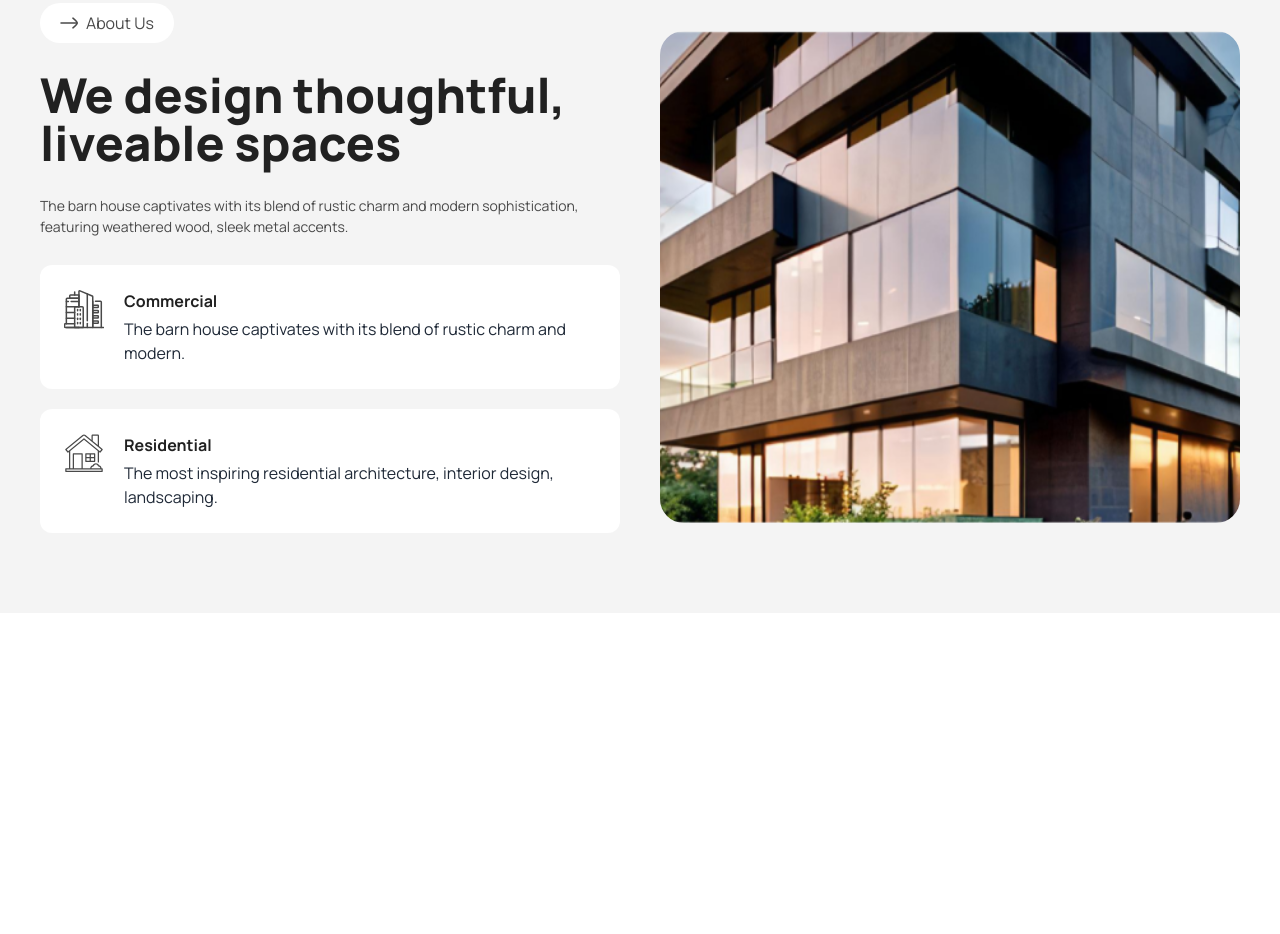
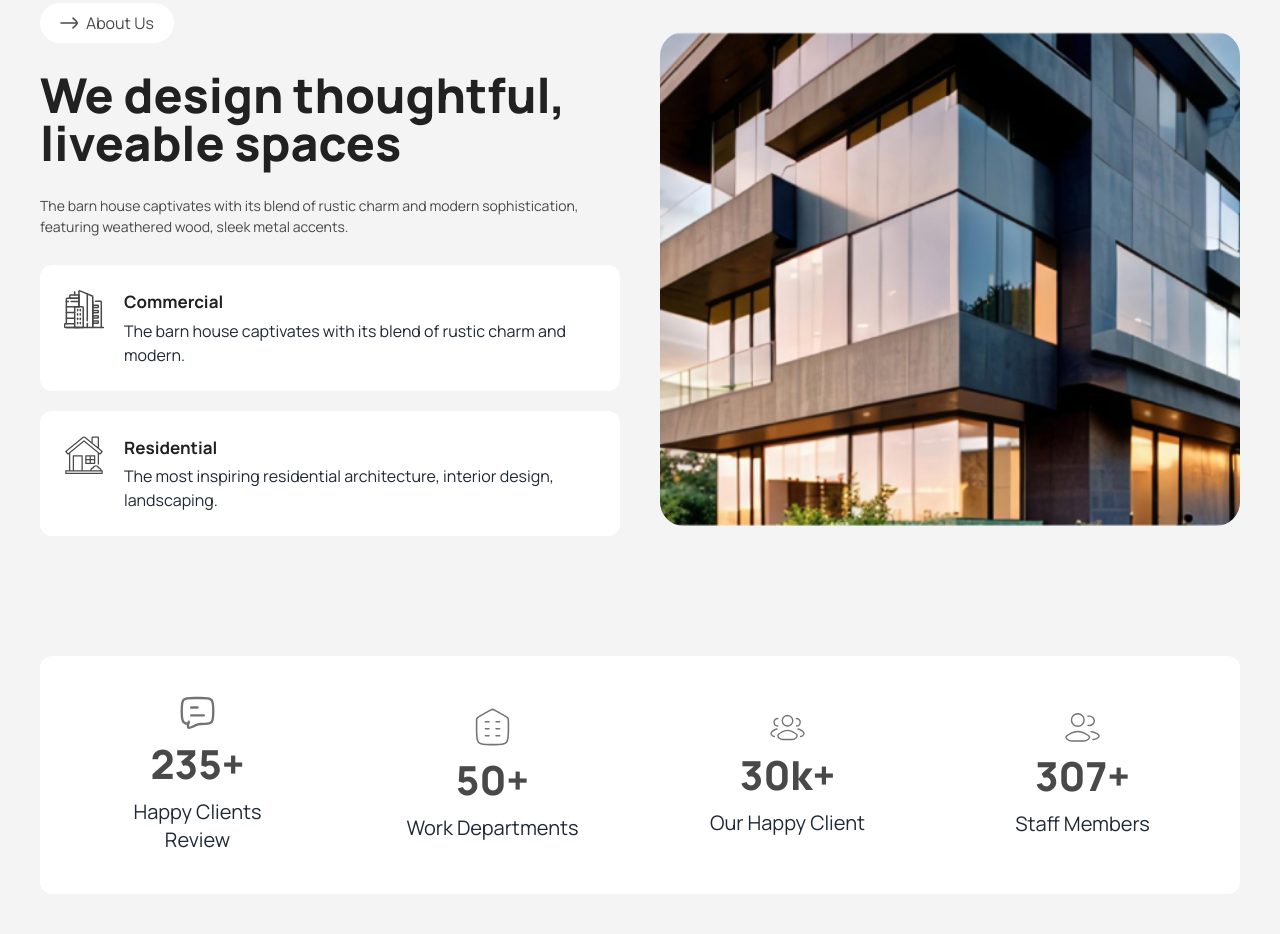
Before and after one commit to StackMastery/assignment-3, a website built with Vite: page index.html in a window 1280 px wide. Shown: the part 1016-1950 px from the top of the page. Before the commit the page ends 1629 px from the top, so only its background shows below. Built offline with nearby package versions, Linux system fonts and the light colour scheme.

Commit message:
Counter Section Done

```diff
--- a/index.html
+++ b/index.html
@@ -148,20 +148,44 @@
                     <div class="flex items-start gap-5 text-start p-6 bg-white rounded-xl">
                         <img src="assets/images/Building.svg" alt="Building">
                         <div class="gap-1 grid">
-                            <h5 class="text-textcolor font-bold">Commercial</h5>
-                            <p>The barn house captivates with its blend of rustic charm and modern.</p>
+                            <h5 class="text-textcolor font-bold text-[17px]">Commercial</h5>
+                            <p class="lg:text-[16px]">The barn house captivates with its blend of rustic charm and modern.</p>
                         </div>
                     </div>
                     <div class="flex items-start gap-5 text-start p-6 bg-white rounded-xl">
                         <img src="assets/images/house.svg" alt="Building">
                         <div class="gap-1 grid">
-                            <h5 class="text-textcolor font-bold">Residential</h5>
-                            <p>The most inspiring residential architecture, interior design, landscaping.</p>
+                            <h5 class="text-textcolor font-bold text-[17px]">Residential</h5>
+                            <p class="lg:text-[16px]">The most inspiring residential architecture, interior design, landscaping.</p>
                         </div>
                     </div>
                 </div>
             </div>
                 <div class="relative lg:top-[40px] bg-center h-[200px] xs:h-[300px] w-full bg-about lg:h-[83%] bg-cover bg-no-repeat rounded-3xl self-center">
+            </div>
+        </div>
+     </section>
+     <section class="bg-[#F4F4F4] flex justify-center py-10 px-10">
+        <div class="grid grid-cols-1 justify-between gap-5 bg-white rounded-xl w-[1390px] p-5 sm:grid-cols-2 lg:grid-cols-4">
+            <div class="text-center gap-1 p-5 px-10 flex flex-col justify-center">
+                <img class="w-[35px] self-center" src="assets/images/Message.svg" alt="Message">
+                <h3 class="text-[#494949] font-extrabold text-[40px]">235+</h3>
+                <p class="text-xl">Happy Clients Review</p>
+            </div>
+            <div class="text-center gap-1 p-5 px-10 flex flex-col justify-center">
+                <img class="w-[35px] self-center" src="assets/images/department.svg" alt="Message">
+                <h3 class="text-[#494949] font-extrabold text-[40px]">50+</h3>
+                <p class="text-xl">Work Departments</p>
+            </div>
+            <div class="text-center gap-1 p-5 px-10 flex flex-col justify-center">
+                <img class="w-[35px] self-center" src="assets/images/Users.svg" alt="Message">
+                <h3 class="text-[#494949] font-extrabold text-[40px]">30k+</h3>
+                <p class="text-xl">Our Happy Client</p>
+            </div>
+            <div class="text-center gap-1 p-5 px-10 flex flex-col justify-center">
+                <img class="w-[35px] self-center" src="assets/images/user-m.svg" alt="Message">
+                <h3 class="text-[#494949] font-extrabold text-[40px]">307+</h3>
+                <p class="text-xl">Staff Members</p>
             </div>
         </div>
      </section>
```
Also changed, not shown: assets/images/Message.svg (added), assets/images/Users.svg (added), assets/images/department.svg (added), assets/images/user-m.svg (added).
